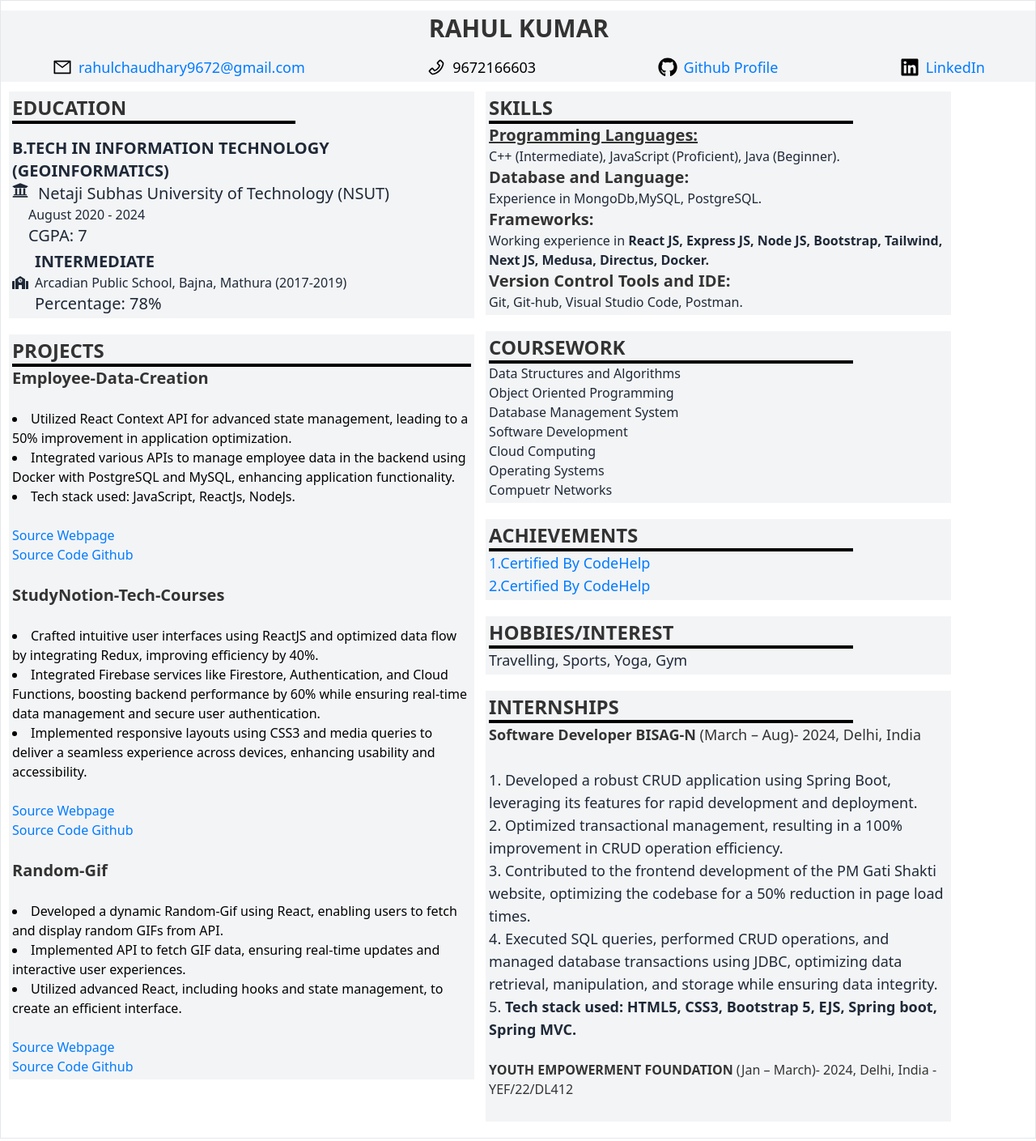
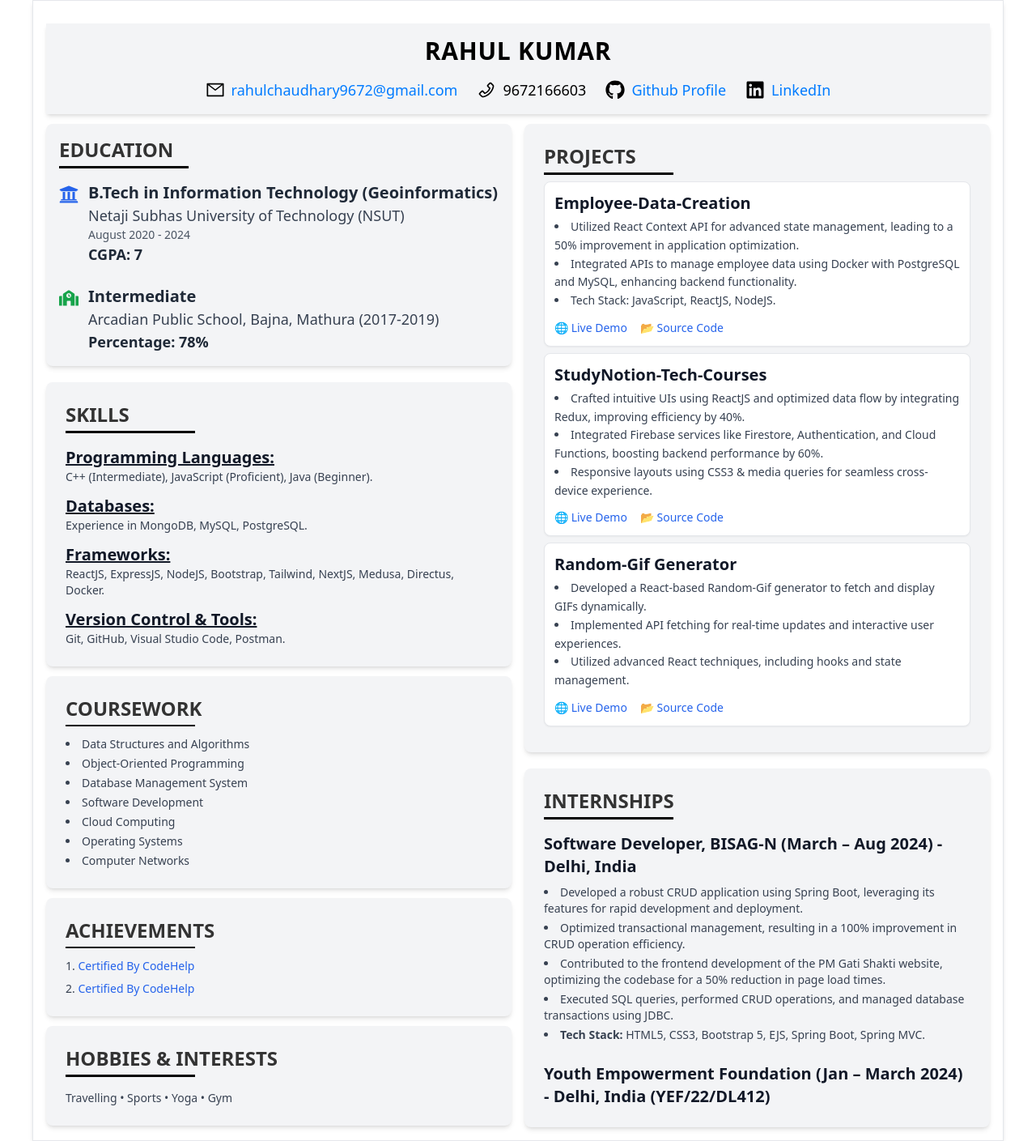
Before and after one commit to Rahul9672/Resume, a React (Create React App) app: page / in a window 1280 px wide. Shown: the whole page at 81% size. Built offline with nearby package versions, Linux system fonts and the light colour scheme.

Commit message:
Updated resume with latest changes

```diff
--- a/src/App.js
+++ b/src/App.js
@@ -11,19 +11,21 @@ import Internships from "./Components/Internships";
 
 function App() {
   return (
-    <div className="w-screen max-w-[1920px]  mx-auto flex flex-col items-center border shadow-md overflow-hidden">
+    <div className="w-full max-w-[1200px] mx-auto p-4 border shadow-md overflow-x-hidden overflow-y-hidden text-sm">
       <Header />
 
-      <div className="max-w-fit justify-items-center px-l-[10] flex flex-row  gap-1 text-l">
-        <div className="w-[45%] flex flex-col mx-[10px]">
+      {/* Optimized Grid Layout for One-Page */}
+      <div className="grid grid-cols-2 gap-4">
+        <div className="space-y-3">
           <Education />
-          <Projects />
-        </div>
-        <div className="w-[45%] flex flex-col ">
           <Skills />
           <Coursework />
           <Achievements />
           <Hobbies />
+        </div>
+
+        <div className="space-y-3">
+          <Projects />
           <Internships />
         </div>
       </div>
--- a/src/Components/Achievements.js
+++ b/src/Components/Achievements.js
@@ -2,20 +2,28 @@ import React from "react";
 
 const Achievements = () => {
   return (
-    <section className="p-1 bg-gray-100 text-gray-800">
-      <div className="justify-center items-center">
+    <section className="p-6 bg-gray-100 text-gray-800 rounded-lg shadow-md">
+      {/* Section Heading */}
+      <div className="mb-3">
         <h2 className="text-2xl font-bold flex items-center">ACHIEVEMENTS</h2>
-        <span className="block max-w-[450px] w-full h-[4px] bg-black"></span>
+        <span className="block w-40 h-[2px] bg-black mt-1"></span>
       </div>
 
-
-      <div className="text-lg">
-        <p> <a href="https://learn.codehelp.in/share-certificate?serialno=4AVE2LFN">1.Certified By CodeHelp</a></p>
-
-        <p> <a href="https://learn.codehelp.in/share-certificate?serialno=XOWRCBT9">2.Certified By CodeHelp</a></p>
-
-      </div>
-
+      {/* Achievements List */}
+      <ul className="list-decimal list-inside space-y-2 text-md text-gray-700">
+        <li>
+          <a href="https://learn.codehelp.in/share-certificate?serialno=4AVE2LFN"
+             className="text-blue-600 hover:underline">
+            Certified By CodeHelp
+          </a>
+        </li>
+        <li>
+          <a href="https://learn.codehelp.in/share-certificate?serialno=XOWRCBT9"
+             className="text-blue-600 hover:underline">
+            Certified By CodeHelp
+          </a>
+        </li>
+      </ul>
     </section>
   );
 };
--- a/src/Components/Coursework.js
+++ b/src/Components/Coursework.js
@@ -2,22 +2,22 @@ import React from 'react';
 
 const Coursework = () => {
   return (
-    <section className="p-1 bg-gray-100 text-gray-800">
-        <div className="justify-center items-center">
+    <section className="p-6 bg-gray-100 text-gray-800 rounded-lg shadow-md">
+      {/* Section Heading */}
+      <div className="mb-3">
         <h2 className="text-2xl font-bold flex items-center">COURSEWORK</h2>
-        <span className="block max-w-[450px] w-full h-[4px] bg-black"></span>
-
+        <span className="block w-40 h-[2px] bg-black mt-1"></span>
       </div>
 
-
-      <ul>
+      {/* Coursework List */}
+      <ul className="list-disc list-inside space-y-1 text-gray-700 text-md">
         <li>Data Structures and Algorithms</li>
-        <li>Object Oriented Programming</li>
+        <li>Object-Oriented Programming</li>
         <li>Database Management System</li>
         <li>Software Development</li>
         <li>Cloud Computing</li>
         <li>Operating Systems</li>
-        <li>Compuetr Networks</li>
+        <li>Computer Networks</li>
       </ul>
     </section>
   );
--- a/src/Components/Education.js
+++ b/src/Components/Education.js
@@ -3,35 +3,36 @@ import { FaUniversity, FaSchool } from "react-icons/fa";
 
 const Education = () => {
   return (
-    <section className="p-1 bg-gray-100 text-gray-800">
+    <section className="p-4 bg-gray-100 text-gray-800 rounded-lg shadow-md">
+      {/* Section Heading */}
       <div className="mb-4">
-        <h2 className="text-2xl font-bold flex items-center">
+        <h2 className="text-2xl font-bold flex items-center">EDUCATION</h2>
+        <span className="block w-40 h-[3px] bg-black mt-1"></span>
+      </div>
 
-          EDUCATION
-        </h2>
-        <span className="block max-w-[350px] w-full h-[4px] bg-black"></span>
-      </div>
-      <div className="space-y-1">
-        <div className="flex items-center space-x-1">
-
-
+      <div className="space-y-6">
+        {/* University Education */}
+        <div className="flex gap-3">
+          <FaUniversity className="text-2xl text-blue-600 mt-1" />
           <div>
-
-            <p className="text-xl font-bold">B.TECH IN INFORMATION TECHNOLOGY (GEOINFORMATICS)</p>
-
-
-
-            <div className="flex gap-3"><FaUniversity className="text-xl" /><p className="text-xl pr-1">  Netaji Subhas University of Technology (NSUT)</p> </div>
-            <p className="px-5">August 2020 - 2024</p>
-            <p className="text-xl font-medium px-5"> CGPA: 7</p>
+            <p className="text-xl font-bold">B.Tech in Information Technology (Geoinformatics)</p>
+            <p className="flex items-center gap-2 text-lg font-medium text-gray-700">
+              Netaji Subhas University of Technology (NSUT)
+            </p>
+            <p className="text-gray-600">August 2020 - 2024</p>
+            <p className="text-lg font-semibold text-gray-800">CGPA: 7</p>
           </div>
         </div>
-        <div className="flex items-center space-x-2">
-          <FaSchool className="text-xl" />
+
+        {/* School Education */}
+        <div className="flex gap-3">
+          <FaSchool className="text-2xl text-green-600 mt-1" />
           <div>
-            <p className="text-xl font-bold">INTERMEDIATE</p>
-            <p>Arcadian Public School, Bajna, Mathura (2017-2019)</p>
-            <p className="text-xl font-medium">Percentage: 78%</p>
+            <p className="text-xl font-bold">Intermediate</p>
+            <p className="text-lg font-medium text-gray-700">
+              Arcadian Public School, Bajna, Mathura (2017-2019)
+            </p>
+            <p className="text-lg font-semibold text-gray-800">Percentage: 78%</p>
           </div>
         </div>
       </div>
--- a/src/Components/Header.js
+++ b/src/Components/Header.js
@@ -4,31 +4,44 @@ import { FaGithub, FaLinkedin } from "react-icons/fa";
 
 const Header = () => {
   return (
-    <header className="w-screen max-w-[1820px] mx-auto bg-gray-100 mt-3 mb-3 p-1 overflow-x-hidden">
-      <div className="max-w-6xl w-full mx-auto ">
-        <div className="text-3xl font-bold text-black text-center">
-          <h1>RAHUL KUMAR</h1>
-        </div>
-        <div className="flex flex-wrap justify-between mt-4 text-lg text-black">
+    <header className="w-full max-w-[1820px] mx-auto bg-gray-100 my-3 p-4 shadow-md">
+      <div className="max-w-6xl w-full mx-auto">
+        <h1 className="text-3xl font-bold text-black text-center uppercase tracking-wide">
+          RAHUL KUMAR
+        </h1>
+
+        <div className="flex flex-wrap justify-center mt-4 text-lg text-black gap-6">
           <div className="flex items-center space-x-2">
             <AiOutlineMail className="text-2xl" />
-            <a href="mailto:rahulchaudhary9672@gmail.com" className="hover:underline ml-4">
+            <a
+              href="mailto:rahulchaudhary9672@gmail.com"
+              className="hover:underline ml-2"
+            >
               rahulchaudhary9672@gmail.com
             </a>
           </div>
+
           <div className="flex items-center space-x-2">
             <AiOutlinePhone className="text-2xl" />
-            <span className="ml-4">9672166603</span>
+            <span className="ml-2">9672166603</span>
           </div>
+
           <div className="flex items-center space-x-2">
             <FaGithub className="text-2xl" />
-            <a href="https://github.com/Rahul9672" className="hover:underline ml-4">
+            <a
+              href="https://github.com/Rahul9672"
+              className="hover:underline ml-2"
+            >
               Github Profile
             </a>
           </div>
+
           <div className="flex items-center space-x-2">
             <FaLinkedin className="text-2xl" />
-            <a href="https://www.linkedin.com/in/rahul-chaudhary-6a128b22a/" className="hover:underline ml-4">
+            <a
+              href="https://www.linkedin.com/in/rahul-chaudhary-6a128b22a/"
+              className="hover:underline ml-2"
+            >
               LinkedIn
             </a>
           </div>
--- a/src/Components/Hobbies.js
+++ b/src/Components/Hobbies.js
@@ -2,15 +2,17 @@ import React from "react";
 
 const Hobbies = () => {
   return (
-    <section className="p-1 bg-gray-100 text-gray-800">
-      <div className="justify-center items-center">
-        <h2 className="text-2xl font-bold flex items-center">
-          HOBBIES/INTEREST
-        </h2>
-        <span className="block max-w-[450px] w-full h-[4px] bg-black"></span>
+    <section className="p-6 bg-gray-100 text-gray-800 rounded-lg shadow-md">
+      {/* Section Heading */}
+      <div className="mb-4">
+        <h2 className="text-2xl font-bold flex items-center">HOBBIES & INTERESTS</h2>
+        <span className="block w-40 h-[3px] bg-black mt-1"></span>
       </div>
-      <p className="text-lg">Travelling, Sports, Yoga, Gym</p>
 
+      {/* Hobbies in Single Line */}
+      <p className="text-md text-gray-700 font-medium">
+        Travelling • Sports • Yoga • Gym
+      </p>
     </section>
   );
 };
--- a/src/Components/Internships.js
+++ b/src/Components/Internships.js
@@ -2,30 +2,33 @@ import React from "react";
 
 const Internships = () => {
   return (
-    <section className="p-1 bg-gray-100 text-gray-800">
-      <div className="justify-center items-center">
-        <h2 className="text-2xl font-bold flex items-center">
-        INTERNSHIPS
-        </h2>
-        <span className="block max-w-[450px] w-full h-[4px] bg-black"></span>
+    <section className="p-6 bg-gray-100 text-gray-800 rounded-lg shadow-md">
+      {/* Section Heading */}
+      <div className="mb-4">
+        <h2 className="text-2xl font-bold flex items-center">INTERNSHIPS</h2>
+        <span className="block w-40 h-[3px] bg-black mt-1"></span>
       </div>
-      <p className="text-lg"><h2 className="gap-x-4"> <b>Software Developer BISAG-N </b> (March – Aug)- 2024, Delhi, India </h2>
-      <br/>
-       <ul>
-        <li>1. Developed a robust CRUD application using Spring Boot, leveraging its features for rapid development and deployment.</li>
-        <li>2. Optimized transactional management, resulting in a 100% improvement in CRUD operation efficiency.</li>
-        <li>3. Contributed to the frontend development of the PM Gati Shakti website, optimizing the codebase for a 50% reduction in page load times.</li>
-        <li>4. Executed SQL queries, performed CRUD operations, and managed database transactions using JDBC, optimizing data retrieval, manipulation, and storage while ensuring data integrity.</li>
-        <li> 5. <b>Tech stack used: HTML5, CSS3, Bootstrap 5, EJS, Spring boot, Spring MVC.</b></li>
-       </ul>
-      </p>
-      <br/>
-      <p>
-       <h1><b>YOUTH EMPOWERMENT FOUNDATION</b> (Jan – March)- 2024, Delhi, India  -  YEF/22/DL412</h1>
-        <br/>
 
-      </p>
+      {/* BISAG-N Internship */}
+      <div className="space-y-2">
+        <h3 className="text-xl font-semibold text-gray-900">
+          Software Developer, BISAG-N (March – Aug 2024) - Delhi, India
+        </h3>
+        <ul className="list-disc list-inside text-gray-700 space-y-1">
+          <li>Developed a robust CRUD application using Spring Boot, leveraging its features for rapid development and deployment.</li>
+          <li>Optimized transactional management, resulting in a 100% improvement in CRUD operation efficiency.</li>
+          <li>Contributed to the frontend development of the PM Gati Shakti website, optimizing the codebase for a 50% reduction in page load times.</li>
+          <li>Executed SQL queries, performed CRUD operations, and managed database transactions using JDBC.</li>
+          <li><b>Tech Stack:</b> HTML5, CSS3, Bootstrap 5, EJS, Spring Boot, Spring MVC.</li>
+        </ul>
+      </div>
 
+      {/* YEF Internship */}
+      <div className="mt-6">
+        <h3 className="text-xl font-semibold text-gray-900">
+          Youth Empowerment Foundation (Jan – March 2024) - Delhi, India (YEF/22/DL412)
+        </h3>
+      </div>
     </section>
   );
 };
--- a/src/Components/Project.js
+++ b/src/Components/Project.js
@@ -2,24 +2,18 @@ import React from "react";
 
 const Project = ({ name, description, backend, animation, sourceWebpage, sourceCode }) => {
   return (
-    <div>
-      <h3 className="text-xl font-bold">{name}</h3>
-      <br/>
-      <div>
-        <ul className="list-disc list-inside">
-          <li>{description}</li>
-          <li>{backend}</li>
-          <li>{animation}</li>
-        </ul>
+    <div className="mb-2 p-3 bg-white shadow-sm rounded-lg border">
+      <h3 className="text-xl font-bold text-gray-900">{name}</h3>
+      <ul className="list-disc list-inside mt-1 text-gray-700 leading-relaxed">
+        <li>{description}</li>
+        <li>{backend}</li>
+        <li>{animation}</li>
+      </ul>
+
+      <div className="mt-3 text-md font-medium">
+        <a href={sourceWebpage} className="text-blue-600 hover:underline mr-4">🌐 Live Demo</a>
+        <a href={sourceCode} className="text-blue-600 hover:underline">📂 Source Code</a>
       </div>
-      <br/>
-      <p>
-        <a href={sourceWebpage} className="curser-pointer" > Source Webpage</a>
-      </p>
-
-      <p>
-        <a href={sourceCode} className="curser-pointer" > Source Code Github</a>
-      </p>
     </div>
   );
 };
--- a/src/Components/Projects.js
+++ b/src/Components/Projects.js
@@ -3,34 +3,37 @@ import Project from './Project';
 
 const Projects = () => {
   return (
-    <section className='p-1 bg-gray-100 text-gray-800"'>
-      <h2 className="text-2xl font-semibold flex iterms-cente">PROJECTS</h2>
-      <span className="block max-w-[600px] w-full h-[4px] bg-black"></span>
+    <section className="p-6 bg-gray-100 text-gray-800 rounded-lg shadow-md">
+      {/* Section Heading */}
+      <div className="mb-2">
+        <h2 className="text-2xl font-semibold flex items-center">PROJECTS</h2>
+        <span className="block w-40 h-[3px] bg-black mt-1"></span>
+      </div>
 
+      {/* Projects List */}
       <Project
         name="Employee-Data-Creation"
         description="Utilized React Context API for advanced state management, leading to a 50% improvement in application optimization."
-        backend="Integrated various APIs to manage employee data in the backend using Docker with PostgreSQL and MySQL, enhancing application functionality."
-        animation="Tech stack used: JavaScript, ReactJs, NodeJs."
+        backend="Integrated APIs to manage employee data using Docker with PostgreSQL and MySQL, enhancing backend functionality."
+        animation="Tech Stack: JavaScript, ReactJS, NodeJS."
         sourceWebpage="https://fullstack-assignment-ivory.vercel.app/addemployee"
         sourceCode="https://github.com/Rahul9672/FullstackAssignment"
       />
-      <br/>
+
       <Project
         name="StudyNotion-Tech-Courses"
-        description="Crafted intuitive user interfaces using ReactJS and optimized data flow by integrating Redux, improving efficiency by 40%."
-        backend="Integrated Firebase services like Firestore, Authentication, and Cloud Functions, boosting backend performance by 60% while ensuring real-time data management and secure user authentication."
-        animation="Implemented responsive layouts using CSS3 and media queries to deliver a seamless experience across devices, enhancing usability and accessibility."
-
+        description="Crafted intuitive UIs using ReactJS and optimized data flow by integrating Redux, improving efficiency by 40%."
+        backend="Integrated Firebase services like Firestore, Authentication, and Cloud Functions, boosting backend performance by 60%."
+        animation="Responsive layouts using CSS3 & media queries for seamless cross-device experience."
         sourceWebpage="https://studynation-tech-courses-pgdb5lmld-rahul9672s-projects.vercel.app/"
         sourceCode="https://github.com/Rahul9672/studynation-tech-courses"
       />
-      <br/>
+
       <Project
-        name="Random-Gif "
-        description="Developed a dynamic Random-Gif using React, enabling users to fetch and display random GIFs from API."
-        backend="Implemented API to fetch GIF data, ensuring real-time updates and interactive user experiences."
-        animation="Utilized advanced React, including hooks and state management, to create an efficient interface."
+        name="Random-Gif Generator"
+        description="Developed a React-based Random-Gif generator to fetch and display GIFs dynamically."
+        backend="Implemented API fetching for real-time updates and interactive user experiences."
+        animation="Utilized advanced React techniques, including hooks and state management."
         sourceWebpage="https://calm-belekoy-87b570.netlify.app/"
         sourceCode="https://github.com/Rahul9672/Random-Gif"
       />
--- a/src/Components/Skills.js
+++ b/src/Components/Skills.js
@@ -2,24 +2,37 @@ import React from "react";
 
 const Skills = () => {
   return (
-    <section className="p-1 bg-gray-100 text-gray-800">
-      <div className="justify-center items-center">
+    <section className="p-6 bg-gray-100 text-gray-800 rounded-lg shadow-md">
+      {/* Section Heading */}
+      <div className="mb-4">
         <h2 className="text-2xl font-bold flex items-center">SKILLS</h2>
-        <span className="block max-w-[450px] w-full h-[4px] bg-black"></span>
-        <p className="gap-y-1"> <h2 className="text-xl font-bold justify-center underline "> Programming Languages:</h2> C++ (Intermediate), JavaScript (Proficient), Java (Beginner).</p>
+        <span className="block w-40 h-[3px] bg-black mt-1"></span>
       </div>
 
-      <p className="flex-col gap-y-1">
-        <h3 className="text-xl font-bold">Database and Language: </h3> Experience in MongoDb,MySQL, PostgreSQL.
-      </p>
-      <p className="flex-col gap-y-1">
-        <h3 className="text-xl font-bold">Frameworks: </h3>  Working experience in <b> React JS, Express JS, Node JS, Bootstrap, Tailwind, Next JS, Medusa, Directus, Docker.</b>
-      </p>
-      <p className="flex-col gap-y-1">
-        <h3 className="text-xl font-bold">Version Control Tools and IDE:  </h3> Git, Git-hub, Visual Studio Code, Postman.
-      </p>
+      {/* Skills List */}
+      <div className="space-y-3">
+        <div>
+          <h3 className="text-xl font-semibold text-gray-900 underline">Programming Languages:</h3>
+          <p className="text-gray-700">C++ (Intermediate), JavaScript (Proficient), Java (Beginner).</p>
+        </div>
 
+        <div>
+          <h3 className="text-xl font-semibold text-gray-900 underline">Databases:</h3>
+          <p className="text-gray-700">Experience in MongoDB, MySQL, PostgreSQL.</p>
+        </div>
 
+        <div>
+          <h3 className="text-xl font-semibold text-gray-900 underline">Frameworks:</h3>
+          <p className="text-gray-700">
+            ReactJS, ExpressJS, NodeJS, Bootstrap, Tailwind, NextJS, Medusa, Directus, Docker.
+          </p>
+        </div>
+
+        <div>
+          <h3 className="text-xl font-semibold text-gray-900 underline">Version Control & Tools:</h3>
+          <p className="text-gray-700">Git, GitHub, Visual Studio Code, Postman.</p>
+        </div>
+      </div>
     </section>
   );
 };
```
